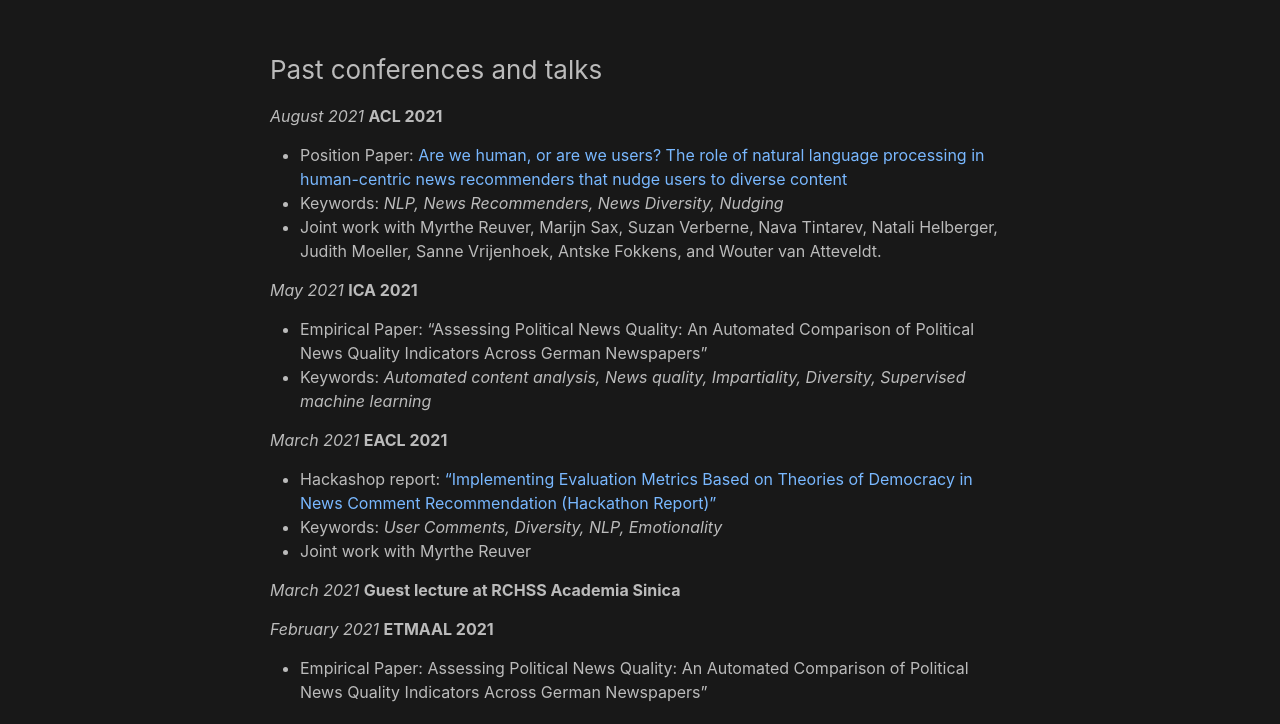
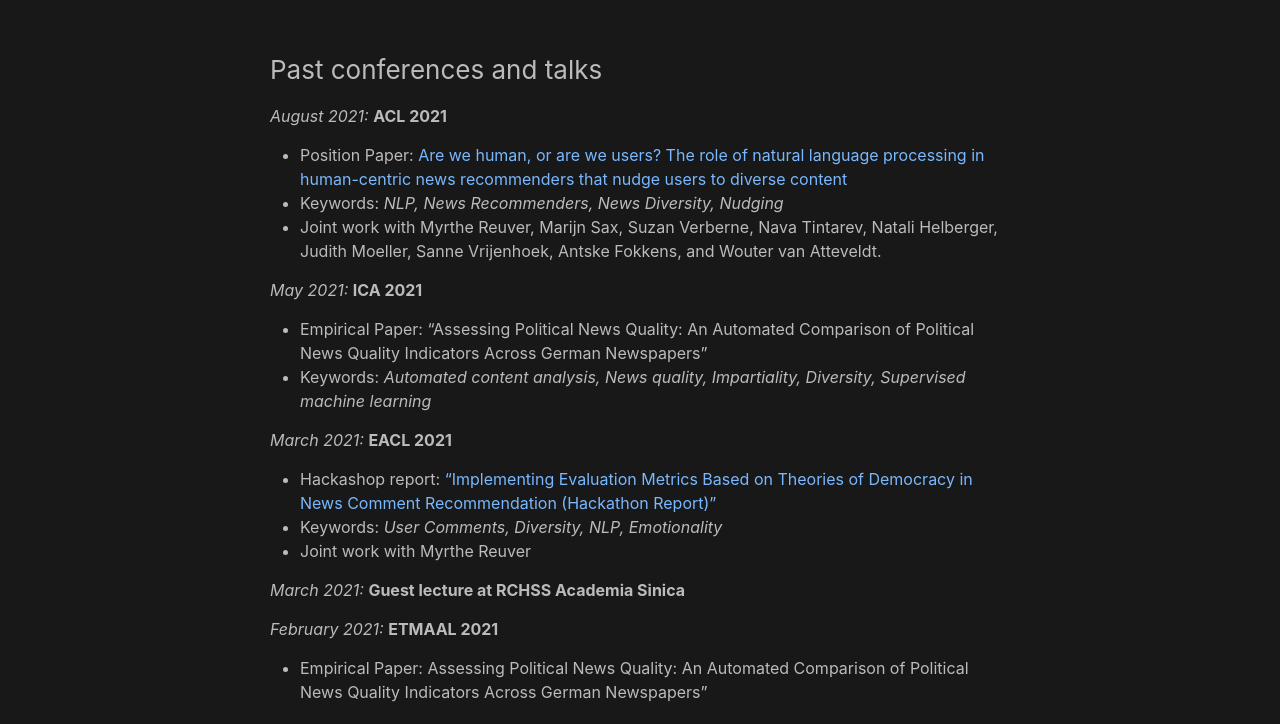
Before and after one commit to nickma101/nickma101.github.io, a Jekyll site: the page built from conferences_and_talks.md, in a window 1280 px wide. Shown: the part 451-1175 px from the top of the page. Built offline with Jekyll 4.4.1, drawn with Linux system fonts in a browser that asks for light colours.

```diff
--- a/conferences_and_talks.md
+++ b/conferences_and_talks.md
@@ -13,21 +13,21 @@ permalink: /conferences_and_talks/
 
 ### Past conferences and talks
 
-*August 2021*    **ACL 2021**
+*August 2021:*    **ACL 2021**
   * Position Paper: [Are we human, or are we users? The role of natural language processing in human-centric news recommenders that nudge users to diverse content](https://aclanthology.org/2021.nlp4posimpact-1.6/)
   * Keywords: *NLP, News Recommenders, News Diversity, Nudging*
   * Joint work with Myrthe Reuver, Marijn Sax, Suzan Verberne, Nava Tintarev, Natali Helberger, Judith Moeller, Sanne Vrijenhoek, Antske Fokkens, and Wouter van Atteveldt.
 
-*May 2021*       **ICA 2021**
+*May 2021:*       **ICA 2021**
   * Empirical Paper: "Assessing Political News Quality: An Automated Comparison of Political News Quality Indicators Across German Newspapers"
   * Keywords: *Automated content analysis, News quality, Impartiality, Diversity, Supervised machine learning*
 
-*March 2021*     **EACL 2021**
+*March 2021:*     **EACL 2021**
   * Hackashop report: ["Implementing Evaluation Metrics Based on Theories of Democracy in News Comment Recommendation (Hackathon Report)"](https://aclanthology.org/2021.hackashop-1.19/)
   * Keywords: *User Comments, Diversity, NLP, Emotionality*
   * Joint work with Myrthe Reuver
 
-*March 2021*     **Guest lecture at RCHSS Academia Sinica**
+*March 2021:*     **Guest lecture at RCHSS Academia Sinica**
 
-*February 2021*  **ETMAAL 2021**
+*February 2021:*  **ETMAAL 2021**
   * Empirical Paper: Assessing Political News Quality: An Automated Comparison of Political News Quality Indicators Across German Newspapers"
```
